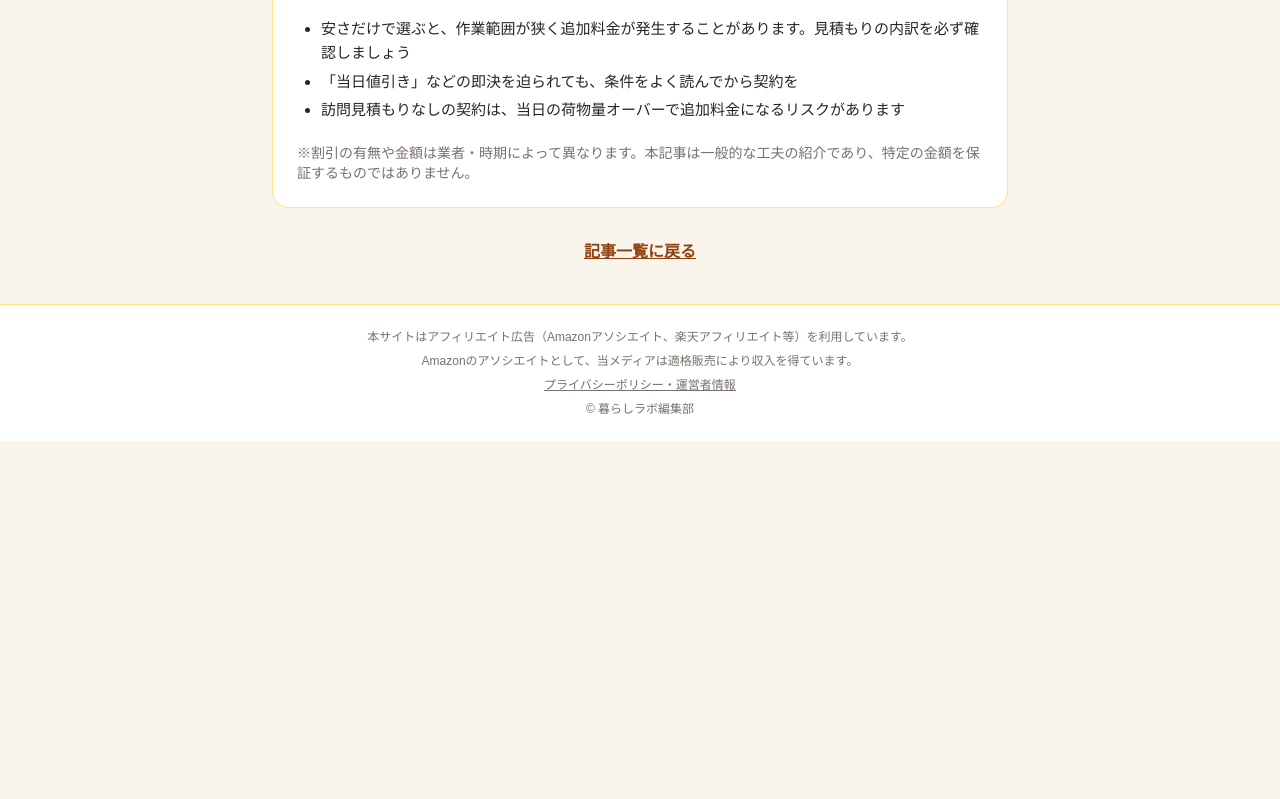
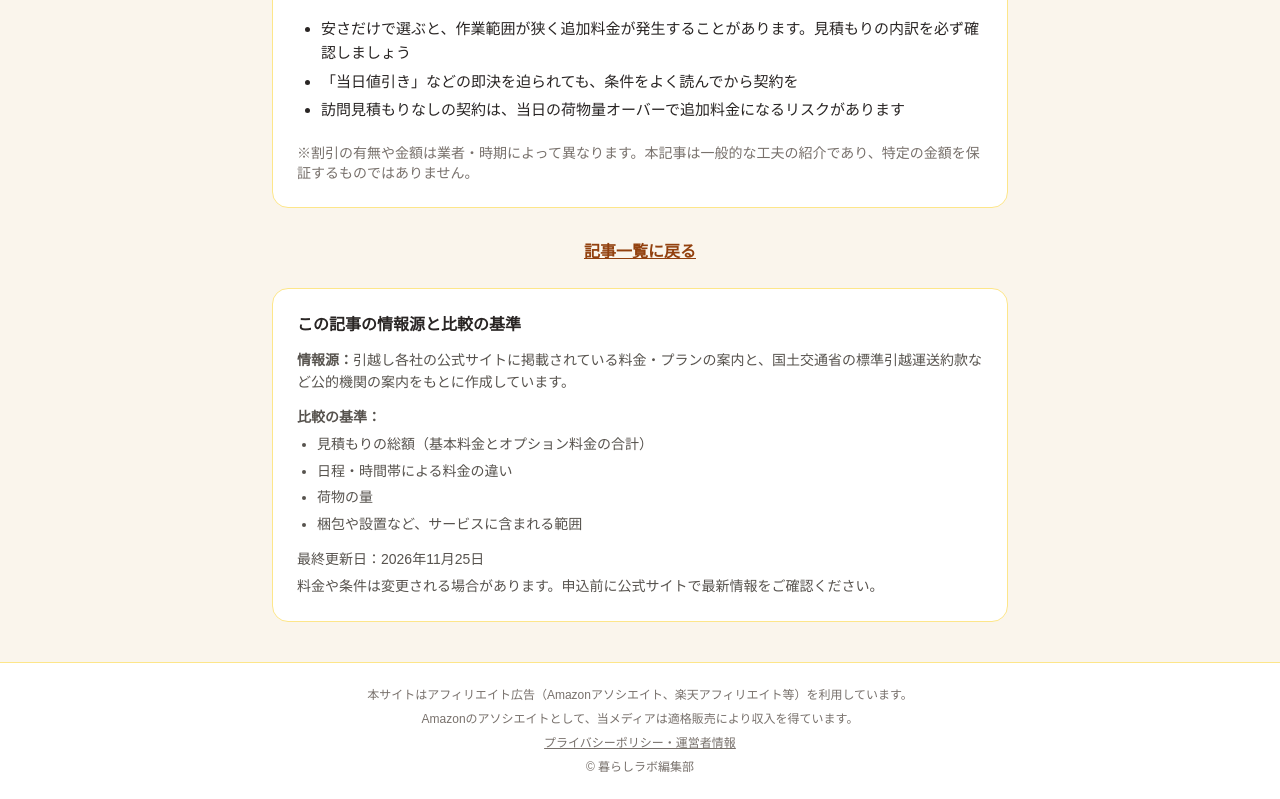
Before and after one commit to omni-labo/hikkoshi-navi, a plain HTML site: page hiyou.html in a window 1280 px wide. Shown: the part 1251-2050 px from the top of the page. Before the commit the page ends 1692 px from the top, so only its background shows below. Drawn offline with nearby package versions, Linux system fonts and the light colour scheme.

Commit message:
情報源と比較の基準ブロックを追加

```diff
--- a/hiyou.html
+++ b/hiyou.html
@@ -71,6 +71,20 @@
 <div class="mt-8 text-center">
 <a href="index.html#articles" class="text-amber-800 font-bold underline">記事一覧に戻る</a>
 </div>
+
+<div class="bg-white rounded-2xl border border-amber-200 p-6 mt-6 text-sm leading-relaxed text-stone-600">
+<h2 class="font-bold text-base text-stone-800">この記事の情報源と比較の基準</h2>
+<p class="mt-3"><strong>情報源：</strong>引越し各社の公式サイトに掲載されている料金・プランの案内と、国土交通省の標準引越運送約款など公的機関の案内をもとに作成しています。</p>
+<p class="mt-3"><strong>比較の基準：</strong></p>
+<ul class="list-disc pl-5 mt-1 space-y-1">
+<li>見積もりの総額（基本料金とオプション料金の合計）</li>
+<li>日程・時間帯による料金の違い</li>
+<li>荷物の量</li>
+<li>梱包や設置など、サービスに含まれる範囲</li>
+</ul>
+<p class="mt-3">最終更新日：2026年11月25日</p>
+<p class="mt-1">料金や条件は変更される場合があります。申込前に公式サイトで最新情報をご確認ください。</p>
+</div>
 </main>
 
 <footer class="bg-white border-t border-amber-200">
```
Also changed, not shown: soujiba.html (+14 -0 lines).
